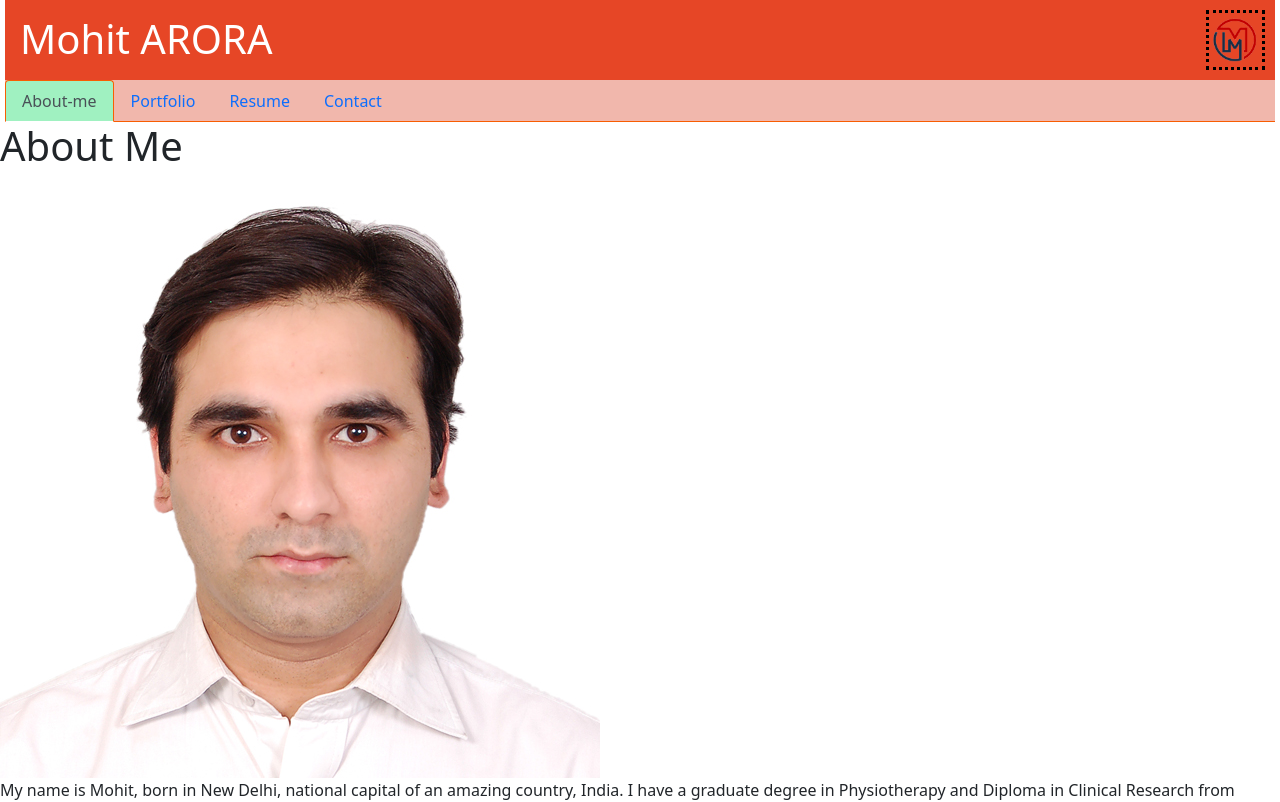
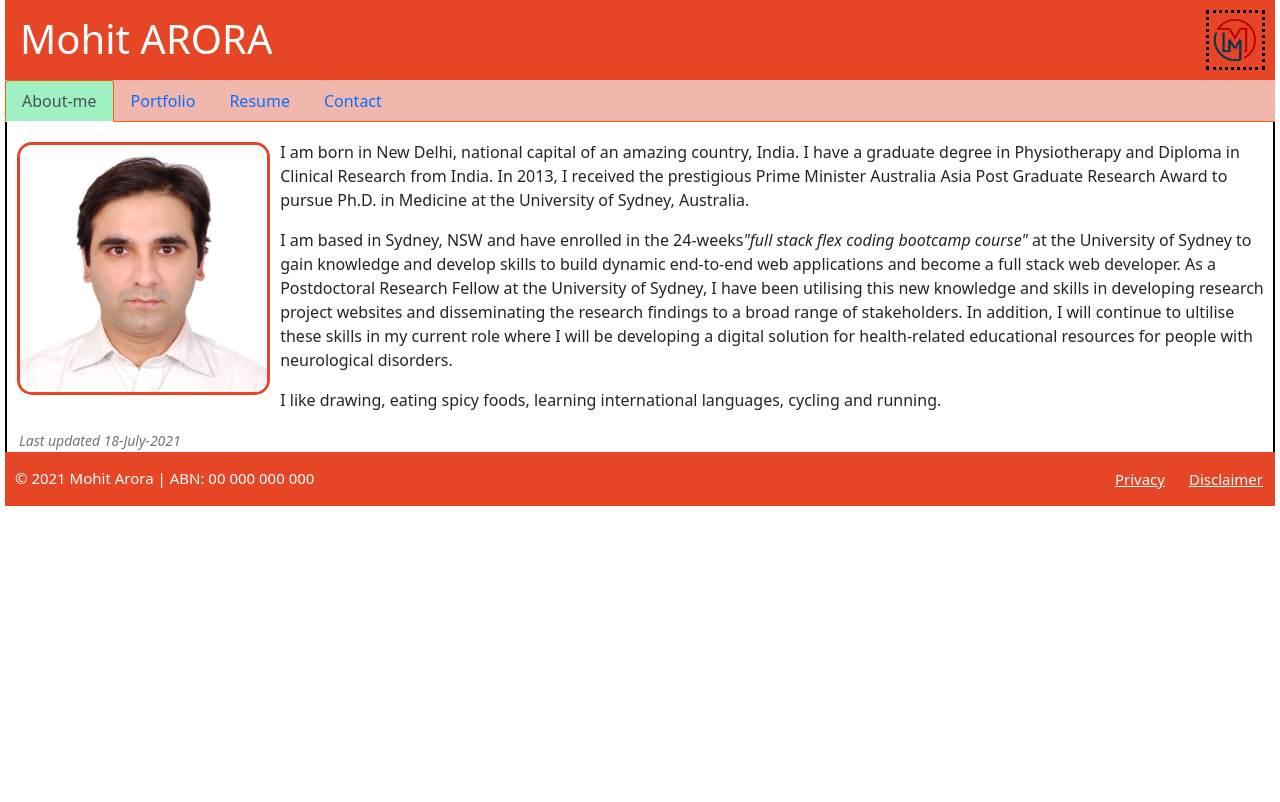
Before and after one commit to marora7926/react-portfolio, a React (Create React App) app: page / in a window 1280 px wide. Shown: the top 802 px of the page. Built offline with nearby package versions, Linux system fonts and the light colour scheme.

Commit message:
added style and about-me

```diff
--- a/src/App.js
+++ b/src/App.js
@@ -2,10 +2,11 @@ import React from "react";
 import Header from "./components/Header";
 import ContentContainer from "./components/ContentContainer";
 import Footer from "./components/Footer";
+import "./styles/ContentContainer.css"
 
 const App = () => {
     return (
-        <div>
+        <div className="box-sizing">
             <Header />
             <ContentContainer />
             <Footer />
--- a/src/components/ContentContainer.js
+++ b/src/components/ContentContainer.js
@@ -5,7 +5,7 @@ import Portfolio from './pages/Portfolio';
 import Resume from './pages/Resume';
 import Contact from './pages/Contact';
 
-export default function PortfolioContainer() {
+export default function ContentContainer() {
   const [currentPage, setCurrentPage] = useState('About');
   // This method is checking to see what the value of `currentPage` is. Depending on the value of currentPage, we return the corresponding component to render.
   const renderPage = () => {
--- a/src/components/pages/About.js
+++ b/src/components/pages/About.js
@@ -3,17 +3,17 @@ import myImage from "../assets/images/myImage.jpg";
 
 export default function About() {
   return (
-    <div>
-        <h1>About Me</h1>
-        <img src={myImage} alt="myimage"></img>
-        <p>
-            My name is Mohit, born in New Delhi, national capital of an amazing country, India.
+    <div className="aboutMe">
+        {/* <h1>About Me</h1> */}
+        <img className="passportImage" src={myImage} alt="myimage"></img>
+        <p className="para1">
+            I am born in New Delhi, national capital of an amazing country, India.
             I have a graduate degree in Physiotherapy and Diploma in Clinical Research from
             India. In 2013, I received the prestigious
             Prime Minister Australia Asia Post Graduate Research Award to pursue
             Ph.D. in Medicine at the University of Sydney, Australia.
         </p>
-        <p>
+        <p className="para2">
             I am based in Sydney, NSW and have enrolled in the 24-weeks
             <i>"full stack flex coding bootcamp course"</i> at the University of Sydney
             to gain knowledge and develop skills to build dynamic end-to-end web applications
@@ -21,12 +21,13 @@ export default function About() {
             at the University of Sydney, I have been utilising this new knowledge and skills
             in developing research project websites and disseminating the research findings
             to a broad range of stakeholders. In addition, I will continue to ultilise these
-            skills in my current jole role where I will be developing a digital solution for
-            useful health-related educational resources for people with neurological disorders.
+            skills in my current role where I will be developing a digital solution for
+            health-related educational resources for people with neurological disorders.
         </p>
-        <p>
+        <p className="para2">
             I like drawing, eating spicy foods, learning international languages, cycling and running.
         </p>
+        <small className="text-muted"><i className="para3">Last updated 18-July-2021</i></small>
     </div>
   );
 }
--- a/src/components/pages/Portfolio.js
+++ b/src/components/pages/Portfolio.js
@@ -4,13 +4,6 @@ export default function Portfolio() {
   return (
     <div>
         <h2>Projects</h2>
-        <p>
-            My name is Mohit, born in New Delhi, national capital of an amazing country, India.
-            I have a graduate degree in Physiotherapy and Diploma in Clinical Research from
-            India. In 2013, I received the prestigious
-            Prime Minister Australia Asia Post Graduate Research Award to pursue
-            Ph.D. in Medicine at the University of Sydney, Australia.
-        </p>
         <hr></hr>
         <h2>Skills</h2>
         <p>
--- /dev/null
+++ b/src/styles/ContentContainer.css
@@ -0,0 +1,27 @@
+/* Styling for About-me page */
+.aboutMe {
+    border-right: 2px solid #000000;
+    border-left: 2px solid #000000;
+    margin-right: 5px;
+    margin-left: 5px;
+}
+
+.aboutMe .para1 {
+    padding-top: 18px;
+}
+
+.aboutMe .para2 {
+    margin-left:12px;
+}
+
+.aboutMe .para3 {
+    margin-left:12px;
+}
+
+.passportImage{
+    float: left;
+    margin: 20px 10px 10px 10px;
+    width: 20%;
+    border: 3px solid #e64626;
+    border-radius: 15px;
+}
--- a/src/styles/Footer.css
+++ b/src/styles/Footer.css
@@ -9,7 +9,7 @@
 }
 
 .footer p{
-    padding: 0 18px;
+    padding: 0 10px;
     margin-top: 15px;
     font-size: 15px;
     align-items: center;
@@ -17,7 +17,7 @@
 }
 
 .footerLinks a {
-    padding: 0 18px;
+    padding: 0 12px;
     font-size: 15px;
     color: white;
 }
```
